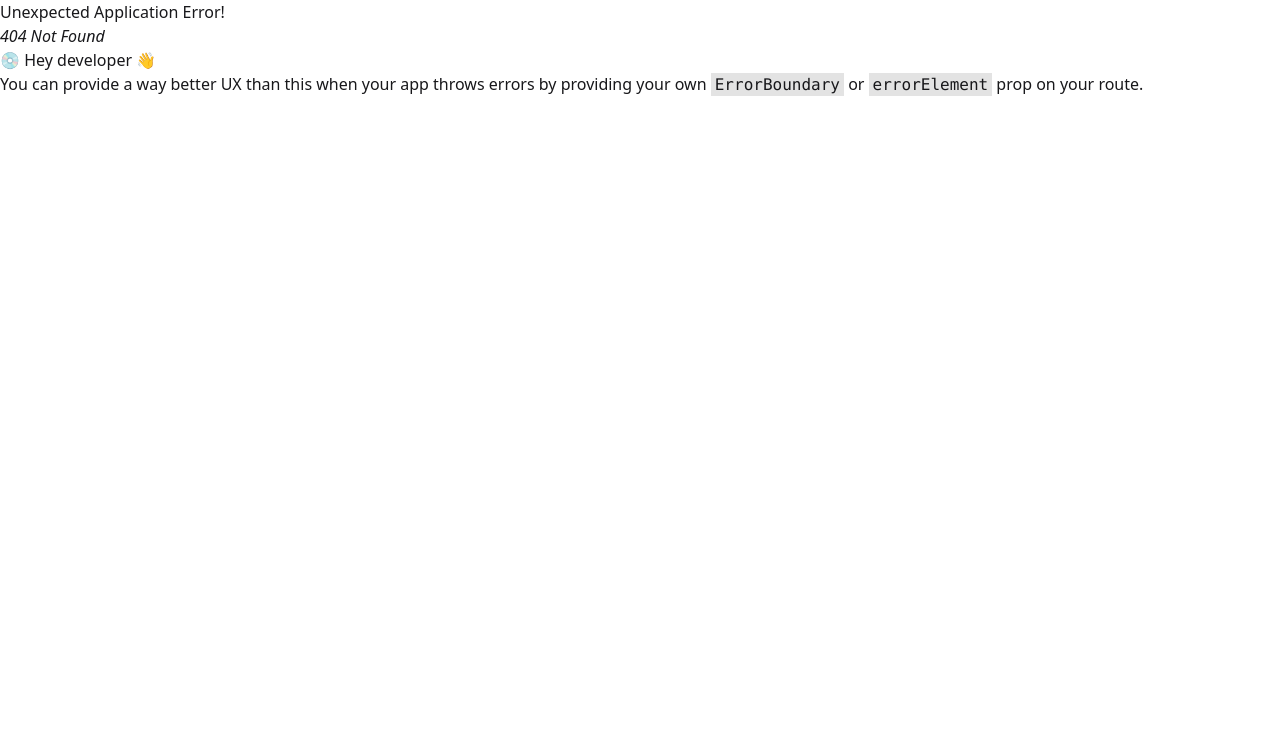
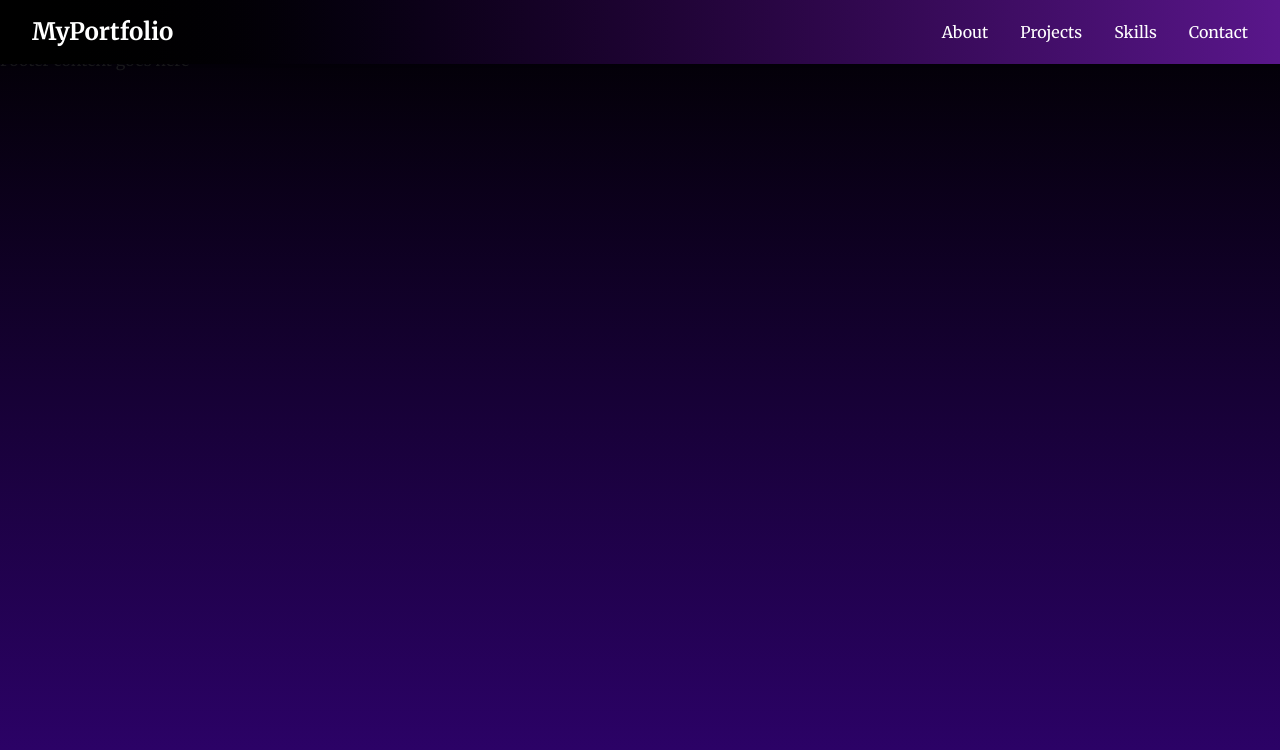
Before and after one commit to sanzidasayra/portfolio, a React (Vite) app: page /about in a window 1280 px wide. Before the commit this address had no page. Shown: the top 750 px of the page. Built offline with nearby package versions, Linux system fonts and the light colour scheme.

Commit message:
nav & intro done

```diff
--- a/package.json
+++ b/package.json
@@ -11,6 +11,7 @@
   },
   "dependencies": {
     "@tailwindcss/vite": "^4.1.11",
+    "motion": "^12.23.12",
     "react": "^19.1.1",
     "react-dom": "^19.1.1",
     "react-icons": "^5.5.0",
--- /dev/null
+++ b/src/components/Intro.jsx
@@ -0,0 +1,44 @@
+import React, { useEffect } from "react";
+import { useNavigate } from "react-router";
+// eslint-disable-next-line no-unused-vars
+import { motion } from "framer-motion";
+
+export default function Intro() {
+  const navigate = useNavigate();
+
+  useEffect(() => {
+    const timer = setTimeout(() => {
+      navigate("/");
+    }, 4000);
+
+    return () => clearTimeout(timer);
+  }, [navigate]);
+
+  return (
+    <div className="h-screen flex items-center justify-center bg-gradient-to-b from-black to-purple-900">
+      <div className="flex items-center space-x-4 text-gray-300 text-2xl md:text-4xl font-bold select-none">
+        {/* First Name - bottom to up */}
+        <motion.span
+        style={{ fontFamily: "Georgia, serif" }}
+          initial={{ opacity: 0, y: 50 }}
+          animate={{ opacity: 1, y: 0 }}
+          transition={{ duration: 1.2 }}
+        >
+          Sanzida
+        </motion.span>
+
+        {/* Slash - fixed */}
+        <span className="text-gray-400 text-3xl md:text-5xl select-none">/</span>
+
+        {/* Last Name - top to bottom */}
+        <motion.span
+          initial={{ opacity: 0, y: -50 }}
+          animate={{ opacity: 1, y: 0 }}
+          transition={{ duration: 1.2 }}
+        >
+          Akter
+        </motion.span>
+      </div>
+    </div>
+  );
+}
--- /dev/null
+++ b/src/components/pages/About.jsx
@@ -0,0 +1,12 @@
+import React from 'react';
+
+const About = () => {
+    return (
+        <div>
+            <h1>About Me</h1>
+            <p>This is the about page.</p>
+        </div>
+    );
+};
+
+export default About;
--- /dev/null
+++ b/src/components/pages/Contact.jsx
@@ -0,0 +1,12 @@
+import React from 'react';
+
+const Contact = () => {
+    return (
+        <div>
+            <h1>Contact Me</h1>
+            <p>This is the contact page.</p>
+        </div>
+    );
+};
+
+export default Contact;
--- a/src/components/pages/Home.jsx
+++ b/src/components/pages/Home.jsx
@@ -1,13 +1,12 @@
 import React from 'react';
 
 const Home = () => {
-    return (
-        <div>
-            <h1>Welcome to the Home Page</h1>
-        </div>
-    );
+  return (
+    <div>
+      <h1>Welcome to the Home Page</h1>
+      <p>This is the main content of the home page.</p>
+    </div>
+  );
 };
 
-
-
 export default Home;
--- /dev/null
+++ b/src/components/pages/Projects.jsx
@@ -0,0 +1,12 @@
+import React from 'react';
+
+const Projects = () => {
+    return (
+        <div>
+            <h1>My Projects</h1>
+            <p>This is the projects page.</p>
+        </div>
+    );
+};
+
+export default Projects;
--- /dev/null
+++ b/src/components/pages/Skills.jsx
@@ -0,0 +1,12 @@
+import React from 'react';
+
+const Skills = () => {
+    return (
+        <div>
+            <h1>My Skills</h1>
+            <p>This is the skills page.</p>
+        </div>
+    );
+};
+
+export default Skills;
--- a/src/components/shared/Navbar.jsx
+++ b/src/components/shared/Navbar.jsx
@@ -1,11 +1,85 @@
-import React from 'react';
+import React, { useState } from 'react';
+import { Link } from 'react-router';
+import { HiMenu, HiX } from 'react-icons/hi';
 
 const Navbar = () => {
-    return (
-        <div>
+  const [isOpen, setIsOpen] = useState(false);
 
+  const toggleMenu = () => setIsOpen(!isOpen);
+
+  return (
+    <nav className="bg-gradient-to-r from-black to-purple-900 text-white fixed w-full z-50 shadow">
+      <div className="max-w-7xl mx-auto px-4 sm:px-6 lg:px-8">
+        <div className="flex justify-between h-16 items-center">
+          {/* Logo */}
+          <div className="flex-shrink-0 text-2xl font-bold cursor-pointer">
+            <Link to="/">MyPortfolio</Link>
+          </div>
+
+          {/* Desktop Menu */}
+          <div className="hidden md:flex space-x-8">
+            <Link to="/about" className="hover:text-purple-400 transition">
+              About
+            </Link>
+            <Link to="/projects" className="hover:text-purple-400 transition">
+              Projects
+            </Link>
+            <Link to="/skills" className="hover:text-purple-400 transition">
+              Skills
+            </Link>
+            <Link to="/contact" className="hover:text-purple-400 transition">
+              Contact
+            </Link>
+          </div>
+
+          {/* Mobile Menu Button */}
+          <div className="md:hidden">
+            <button
+              onClick={toggleMenu}
+              className="focus:outline-none text-3xl"
+              aria-label="Toggle menu"
+            >
+              {isOpen ? <HiX /> : <HiMenu />}
+            </button>
+          </div>
         </div>
-    );
+      </div>
+
+      {/* Mobile Menu */}
+      {isOpen && (
+        <div className="md:hidden bg-black bg-opacity-90 px-2 pt-2 pb-3 space-y-1">
+          <Link
+            to="/about"
+            onClick={() => setIsOpen(false)}
+            className="block px-3 py-2 rounded-md hover:bg-purple-700 transition"
+          >
+            About
+          </Link>
+          <Link
+            to="/projects"
+            onClick={() => setIsOpen(false)}
+            className="block px-3 py-2 rounded-md hover:bg-purple-700 transition"
+          >
+            Projects
+          </Link>
+          <Link
+            to="/skills"
+            onClick={() => setIsOpen(false)}
+            className="block px-3 py-2 rounded-md hover:bg-purple-700 transition"
+          >
+            Skills
+          </Link>
+          <Link
+            to="/contact"
+            onClick={() => setIsOpen(false)}
+            className="block px-3 py-2 rounded-md hover:bg-purple-700 transition"
+          >
+            Contact
+          </Link>
+        </div>
+      )}
+    </nav>
+  );
 };
 
 export default Navbar;
--- a/src/index.css
+++ b/src/index.css
@@ -1,2 +1,19 @@
+@import url('https://fonts.googleapis.com/css2?family=Merriweather:ital,opsz,wght@0,18..144,300..900;1,18..144,300..900&display=swap');
+
 @import "tailwindcss";
 @plugin "daisyui";
+
+* {
+    font-family: "Merriweather", serif;
+}
+
+body {
+  background: linear-gradient(to bottom, black, #2e026d);
+  min-height: 100vh;
+  margin: 0;
+  padding: 0;
+}
+
+.intro-wrapper {
+  font-family: Georgia, serif !important;
+}
--- a/src/layout/Layout.jsx
+++ b/src/layout/Layout.jsx
@@ -1,9 +1,23 @@
-import React from 'react';
-import { Outlet } from 'react-router';
+import React, { useEffect, useState } from 'react';
+import { Outlet} from 'react-router';
 import Navbar from '../components/shared/Navbar';
 import Footer from '../components/shared/Footer';
+import Intro from '../components/Intro';
 
 const Layout = () => {
+    const [showIntro, setShowIntro] = useState(true);
+
+    useEffect(() => {
+    const timer = setTimeout(() => {
+      setShowIntro(false);
+    }, 2000);
+    return () => clearTimeout(timer);
+  }, []);
+
+  if (showIntro) {
+    return <Intro />;
+  }
+
     return (
         <div>
             <Navbar />
```
Also changed, not shown: src/router/Router.jsx (+25 -0 lines), 1 other file (tests, documents, lock files or other folders).
